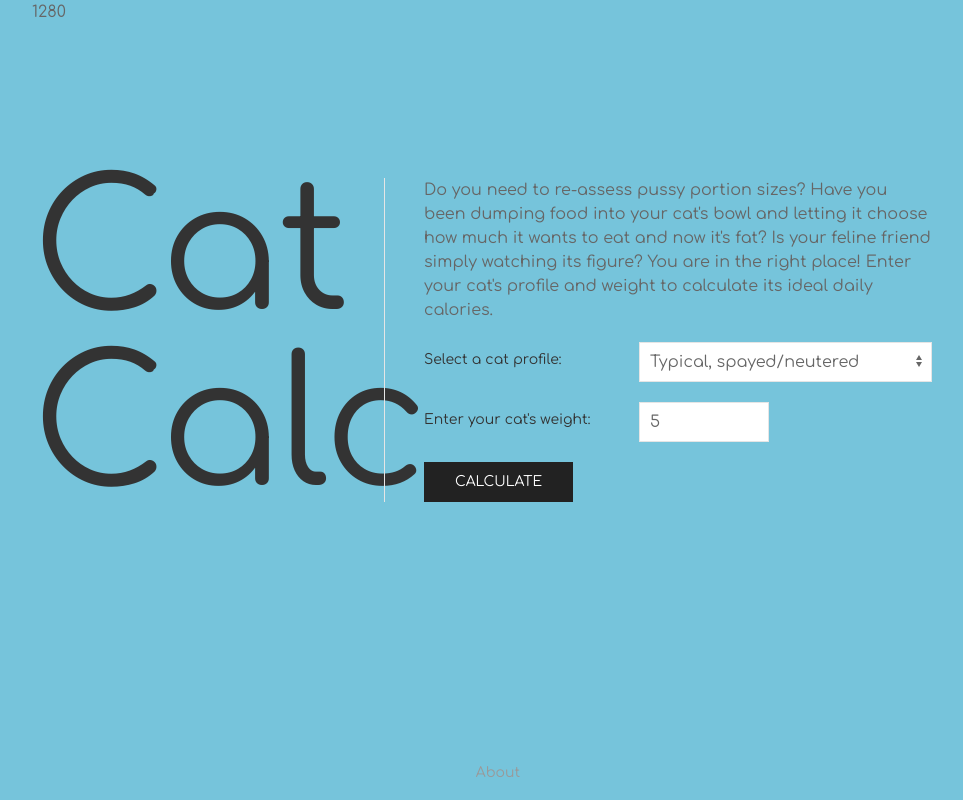
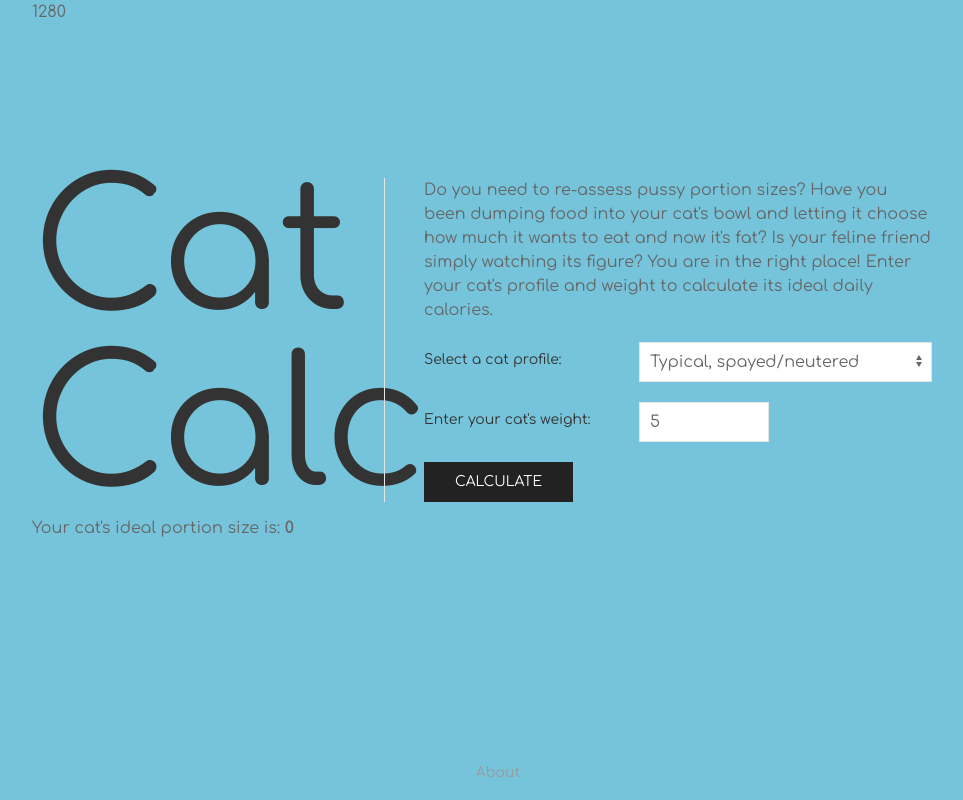
Before and after one commit to liztheshiz/cat-calc, a React (Create React App) app: page / in a window 1280 px wide. Both pictures are taken after typing "5" into the empty fields and a click on the button "CALCULATE". Shown: the top 800 px of the page, without its empty margins (158-1121 px from the left). Built offline with nearby package versions, Linux system fonts and the light colour scheme.

Commit message:
working placeholder submit form logic

```diff
--- a/src/components/home-view.js
+++ b/src/components/home-view.js
@@ -2,6 +2,8 @@ import React, { useState, useEffect } from "react";
 
 function HomeView() {
     const [width, setWidth] = useState(window.innerWidth);
+    const [portionSize, setPortionSize] = useState(0);
+    const [stepTwoVisible, setStepTwoVisible] = useState(false);
 
     const blurbElement = document.getElementById('cat-blurb');
 
@@ -28,7 +30,17 @@ function HomeView() {
         };
     }, []);
 
+    const calculatePortion = () => {
+        // Empty function to be executed on button click
+    };
+
+    const handleCalculate = () => {
+        calculatePortion();
+        setStepTwoVisible(true);
+    };
+
     return (
+        <>
             <div className="home uk-container uk-container-small">
                 <p>{width}</p>
                 <div className="uk-grid-divider uk-margin-xlarge-top" uk-grid="true">
@@ -61,10 +73,14 @@ function HomeView() {
                                 </div>
                             </div>
                         </form>
-                    <button form="cat-form" className="uk-button uk-button-secondary">Calculate</button>
+                        <button form="cat-form" className="uk-button uk-button-secondary" onClick={handleCalculate}>Calculate</button>
                     </div>
                 </div>
             </div>
+            {stepTwoVisible && <div className="uk-container uk-container-small">
+                <p>Your cat's ideal portion size is: <span className="uk-text-bold">{portionSize}</span></p>
+            </div>}
+        </>
     );
 }
 
```
Lines whose indentation alone changed are shown as unchanged.
